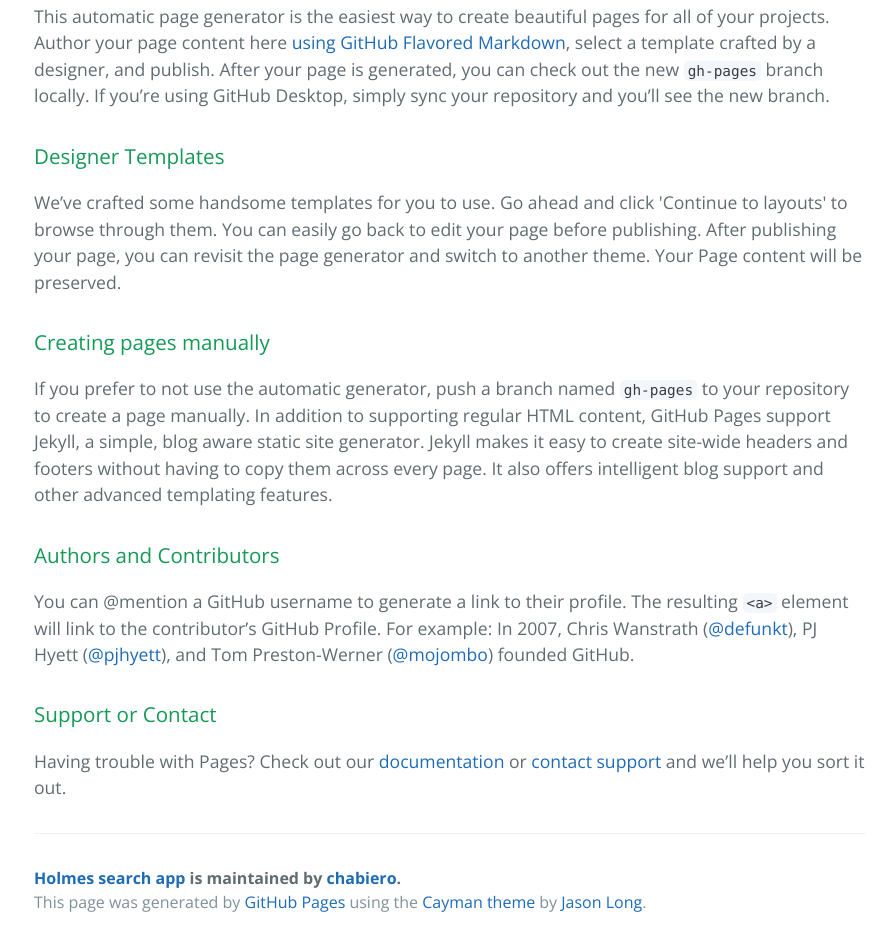
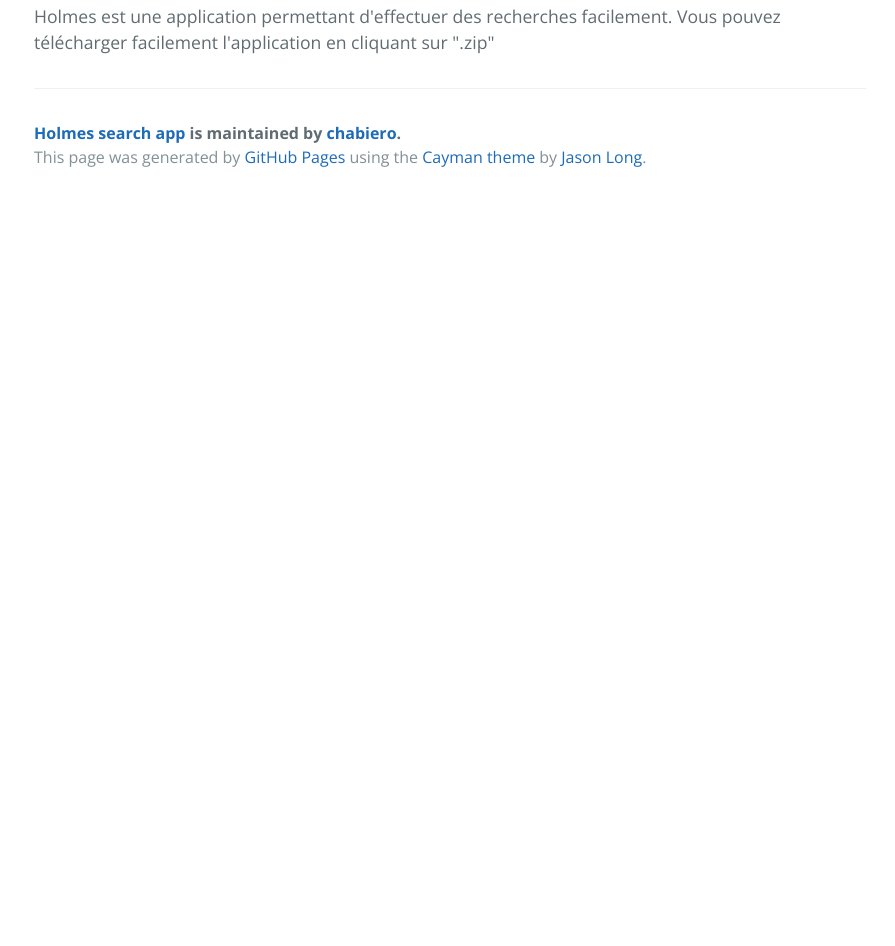
Before and after one commit to chabiero/Holmes_search_app, a plain HTML site: page index.html in a window 1280 px wide. Shown: the part 460-1406 px from the top of the page, without its empty margins (190-1085 px from the left). After the commit the page ends 800 px from the top, so only its background shows below. Drawn offline with nearby package versions, Linux system fonts and the light colour scheme.

```diff
--- a/index.html
+++ b/index.html
@@ -22,27 +22,7 @@
       <h3>
 <a id="welcome-to-github-pages" class="anchor" href="#welcome-to-github-pages" aria-hidden="true"><span aria-hidden="true" class="octicon octicon-link"></span></a>Welcome to GitHub Pages.</h3>
 
-<p>This automatic page generator is the easiest way to create beautiful pages for all of your projects. Author your page content here <a href="https://guides.github.com/features/mastering-markdown/">using GitHub Flavored Markdown</a>, select a template crafted by a designer, and publish. After your page is generated, you can check out the new <code>gh-pages</code> branch locally. If you’re using GitHub Desktop, simply sync your repository and you’ll see the new branch.</p>
-
-<h3>
-<a id="designer-templates" class="anchor" href="#designer-templates" aria-hidden="true"><span aria-hidden="true" class="octicon octicon-link"></span></a>Designer Templates</h3>
-
-<p>We’ve crafted some handsome templates for you to use. Go ahead and click 'Continue to layouts' to browse through them. You can easily go back to edit your page before publishing. After publishing your page, you can revisit the page generator and switch to another theme. Your Page content will be preserved.</p>
-
-<h3>
-<a id="creating-pages-manually" class="anchor" href="#creating-pages-manually" aria-hidden="true"><span aria-hidden="true" class="octicon octicon-link"></span></a>Creating pages manually</h3>
-
-<p>If you prefer to not use the automatic generator, push a branch named <code>gh-pages</code> to your repository to create a page manually. In addition to supporting regular HTML content, GitHub Pages support Jekyll, a simple, blog aware static site generator. Jekyll makes it easy to create site-wide headers and footers without having to copy them across every page. It also offers intelligent blog support and other advanced templating features.</p>
-
-<h3>
-<a id="authors-and-contributors" class="anchor" href="#authors-and-contributors" aria-hidden="true"><span aria-hidden="true" class="octicon octicon-link"></span></a>Authors and Contributors</h3>
-
-<p>You can @mention a GitHub username to generate a link to their profile. The resulting <code>&lt;a&gt;</code> element will link to the contributor’s GitHub Profile. For example: In 2007, Chris Wanstrath (<a href="https://github.com/defunkt" class="user-mention">@defunkt</a>), PJ Hyett (<a href="https://github.com/pjhyett" class="user-mention">@pjhyett</a>), and Tom Preston-Werner (<a href="https://github.com/mojombo" class="user-mention">@mojombo</a>) founded GitHub.</p>
-
-<h3>
-<a id="support-or-contact" class="anchor" href="#support-or-contact" aria-hidden="true"><span aria-hidden="true" class="octicon octicon-link"></span></a>Support or Contact</h3>
-
-<p>Having trouble with Pages? Check out our <a href="https://help.github.com/pages">documentation</a> or <a href="https://github.com/contact">contact support</a> and we’ll help you sort it out.</p>
+<p>Holmes est une application permettant d'effectuer des recherches facilement. Vous pouvez télécharger facilement l'application en cliquant sur ".zip" </p>
 
       <footer class="site-footer">
         <span class="site-footer-owner"><a href="https://github.com/chabiero/Holmes_search_app">Holmes search app</a> is maintained by <a href="https://github.com/chabiero">chabiero</a>.</span>
```
Also changed, not shown: params.json (+1 -1 lines).
